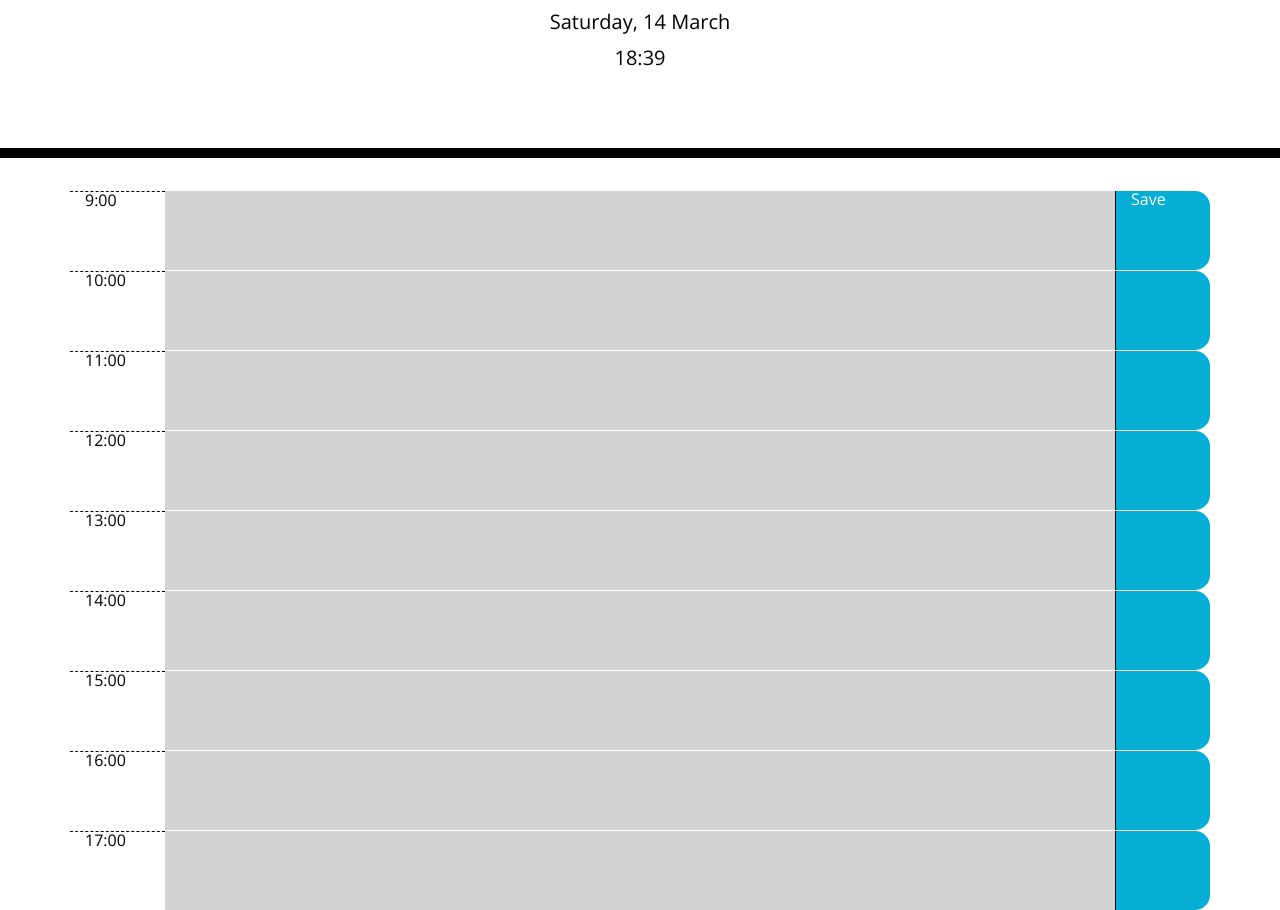
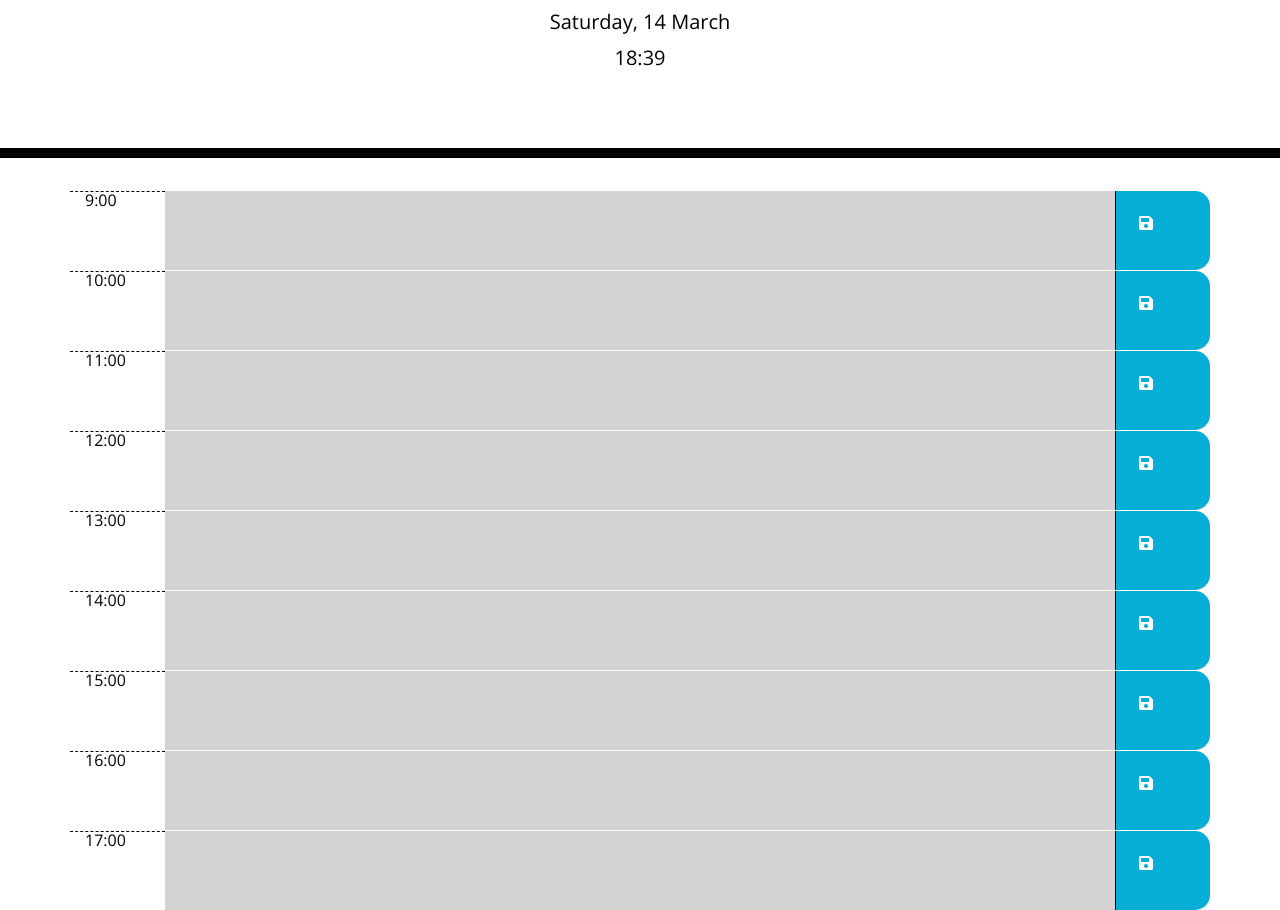
Before and after one commit to Maxsem4/homework5, a plain HTML site: page index.html in a window 1280 px wide. Shown: the part 182-1092 px from the top of the page. Drawn offline with nearby package versions, Linux system fonts and the light colour scheme.

Commit message:
added little save icon and centered

```diff
--- a/index.html
+++ b/index.html
@@ -33,47 +33,47 @@
       <div class="row">
         <div class="hour col-1">9:00</div>
         <div class="description past col-10" contenteditable="true"></div>
-        <div class="saveBtn col-1">Save</div>
+        <div class="saveBtn col-1"><i class="fa fa-save mt-4 pl-2"></i></div>
       </div>
       <div class="row">
         <div class="hour col-1">10:00</div>
         <div class="description past col-10" contenteditable="true"></div>
-        <div class="saveBtn col-1"></div>
+        <div class="saveBtn col-1"><i class="fa fa-save mt-4 pl-2"></i></div>
       </div>
       <div class="row">
         <div class="hour col-1">11:00</div>
         <div class="description past col-10" contenteditable="true"></div>
-        <div class="saveBtn col-1"></div>
+        <div class="saveBtn col-1"><i class="fa fa-save mt-4 pl-2"></i></div>
       </div>
       <div class="row">
         <div class="hour col-1">12:00</div>
         <div class="description past col-10" contenteditable="true"></div>
-        <div class="saveBtn col-1"></div>
+        <div class="saveBtn col-1"><i class="fa fa-save mt-4 pl-2"></i></div>
       </div>
       <div class="row">
         <div class="hour col-1">13:00</div>
         <div class="description past col-10" contenteditable="true"></div>
-        <div class="saveBtn col-1"></div>
+        <div class="saveBtn col-1"><i class="fa fa-save mt-4 pl-2"></i></div>
       </div>
       <div class="row">
         <div class="hour col-1">14:00</div>
         <div class="description past col-10" contenteditable="true"></div>
-        <div class="saveBtn col-1"></div>
+        <div class="saveBtn col-1"><i class="fa fa-save mt-4 pl-2"></i></div>
       </div>
       <div class="row">
         <div class="hour col-1">15:00</div>
         <div class="description past col-10" contenteditable="true"></div>
-        <div class="saveBtn col-1"></div>
+        <div class="saveBtn col-1"><i class="fa fa-save mt-4 pl-2"></i></div>
       </div>
       <div class="row">
         <div class="hour col-1">16:00</div>
         <div class="description past col-10" contenteditable="true"></div>
-        <div class="saveBtn col-1"></div>
+        <div class="saveBtn col-1"><i class="fa fa-save mt-4 pl-2"></i></div>
       </div>
       <div class="row">
         <div class="hour col-1">17:00</div>
         <div class="description past col-10" contenteditable="true"></div>
-        <div class="saveBtn col-1"></div>
+        <div class="saveBtn col-1"><i class="fa fa-save mt-4 pl-2"></i></div>
       </div>
     </div>
     <script src="script.js"></script>
```
